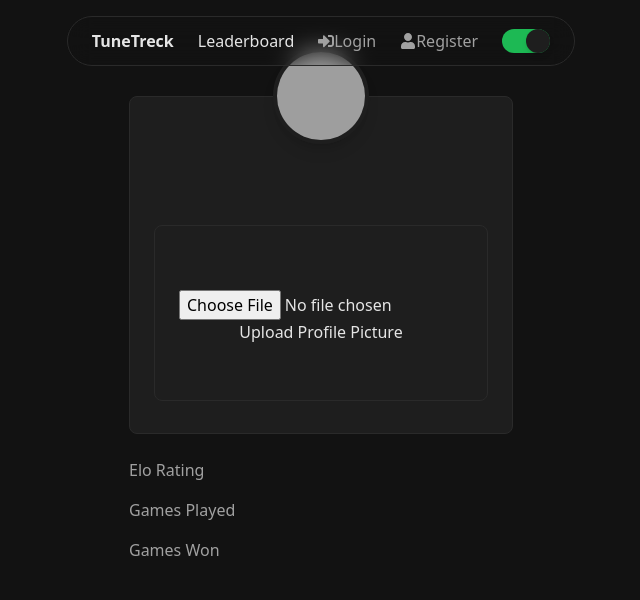
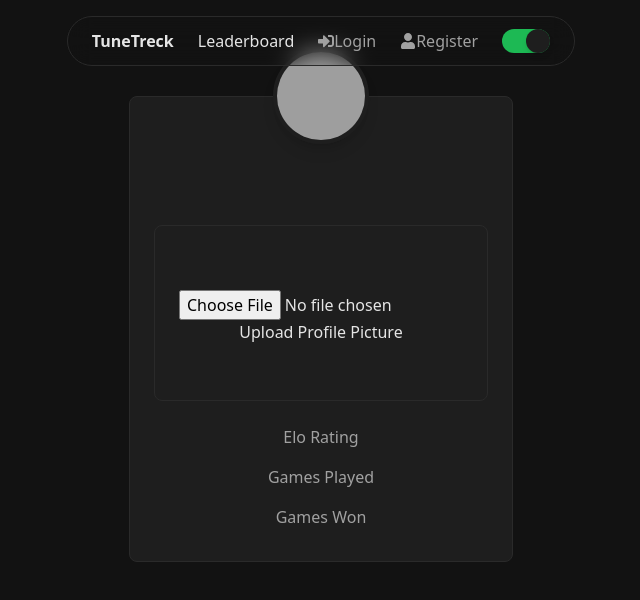
Before and after one commit to BVasilev727/Tune-Treck-Frontend, a React (Create React App) app: page /dashboard in a window 1280 px wide. Shown: the top 600 px of the page, without its empty margins (319-959 px from the left). Built offline with nearby package versions, Linux system fonts and the light colour scheme; no server answers; grey boxes are pictures that could not be loaded.

Commit message:
centering of dashboard

```diff
--- a/src/components/Dashboard.jsx
+++ b/src/components/Dashboard.jsx
@@ -19,7 +19,7 @@ const Dashboard = () =>
          <div className="bg-bg text-text min-h-screen">
         <main className="pt-24 pb-12 px-4 flex justify-center">
         <div className="relative w-full max-w-sm">
-            <div className="bg-surface border border-border rounded-lg pt-20 pb-8 px-6 text-center mx-auto">
+            <div className="bg-surface border border-border rounded-lg pt-20 pb-8 px-6 text-center mx-auto top-6">
           <div
             className="absolute left-1/2 -translate-x-1/2 -top-12" >
             <img src={
@@ -50,8 +50,7 @@ const Dashboard = () =>
                 : <FaCamera className="text-white text-2xl" />
               }
             </div>
-    </div>
-       <h2 className="text-2xl font-semibold">{user?.name}</h2>
+            <h2 className="text-2xl font-semibold">{user?.name}</h2>
             <p className="mt-1 text-text-alt">{user?.email}</p>
 
             <div className="mt-6 space-y-4">
@@ -67,7 +66,9 @@ const Dashboard = () =>
                 <span className="block text-text-alt">Games Won</span>
                 <span className="block text-xl font-bold">{user?.gamesWon}</span>
               </div>
-            </div></div>
+            </div>
+    </div>
+       </div>
         </main>
         </div>
     )
```
